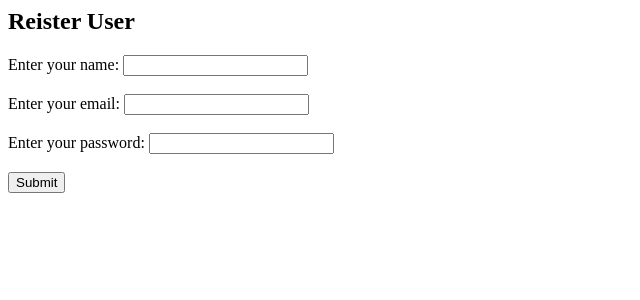
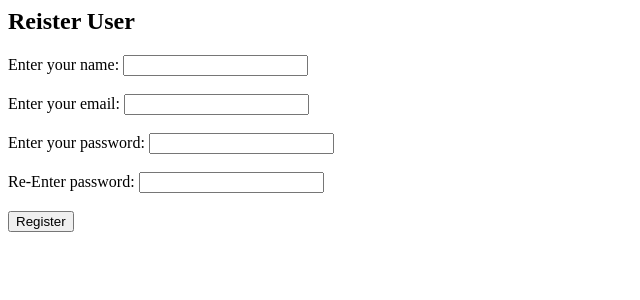
Before and after one commit to Kunal271002/FlaskTask, a Flask app: page / in a window 1280 px wide. Shown: the top 300 px of the page, without its empty margins (0-640 px from the left). Run offline with Flask 3, Linux system fonts and the light colour scheme.

Commit message:
Database Connection and Register User Complete

```diff
--- a/app/__init__.py
+++ b/app/__init__.py
@@ -8,7 +8,7 @@ jwt = JWTManager()
 def create_app():
 
     app = Flask(__name__)
-    app.config["SQLALCHEMY_DATABASE_URI"] = "mysql+pymysql://root:redhat@localhost/flipkartdb"
+    app.config["SQLALCHEMY_DATABASE_URI"] = "mysql+pymysql://root:12345678@localhost/demo"
     app.config["SQLALCHEMY_TRACK_MODIFICATIONS"] = False
     app.config["JWT_SECRET_KEY"] = 'super-secret-key'
 
@@ -19,6 +19,7 @@ def create_app():
     # from app.auth import auth_bp
     app.register_blueprint(api_bp)
     # app.register_blueprint(auth_bp)
-
+    with app.app_context():
+        db.create_all()
 
     return app
--- a/app/routes.py
+++ b/app/routes.py
@@ -1,16 +1,24 @@
-from app import create_app
-from flask import render_template,Blueprint,request
+from app import create_app,db
+from app.models import Register
+
+from flask import jsonify, render_template,Blueprint,request
 api_bp = Blueprint('api',__name__)
 
 @api_bp.route('/')
 def Home():
     return render_template("register.html")
 
-@api_bp.route('/register',methods=["POST","GET"])
-def Register():
-    # if request.method=="POST":
-    name = request.form['name']
-    Email = request.form["email"]
-    Password = request.form["password"]
-    print(name,Email,Password)
-    return f"{name}"
+@api_bp.route('/register', methods=["POST", "GET"])
+def register_user():
+    if request.method == "POST":
+        name = request.form['name']
+        Email = request.form["email"]
+        Password = request.form["password"]
+        EnterPassword = request.form["Enterpassword"]
+        if Password == EnterPassword:
+            NewUser = Register(name=name, email=Email, password=EnterPassword)
+            db.session.add(NewUser)
+            db.session.commit()
+            return jsonify({"message": "Data Added Successfully"})
+        else:
+            return jsonify({"message": "Password and Re-Password is Different"})
--- a/app/templates/register.html
+++ b/app/templates/register.html
@@ -3,7 +3,7 @@
   <title>Task Management</title>
 </head>
 <body>
-  <form methods="post" action="http://127.0.0.1:5000/register">
+  <form method="post" action="http://127.0.0.1:5000/register">
     <h2>Reister User</h2>
     <div>
       <label>Enter your name: </label>
@@ -12,9 +12,11 @@
       <input type="email" name="email"/><br><br>
       <label>Enter your password: </label>
       <input type="password" name="password"/><br><br>
+      <label>Re-Enter password: </label>
+      <input type="password" name="Enterpassword"/><br><br>
     </div>
     <div>
-      <button type="submit">Submit</button>
+      <button type="submit">Register</button>
     </div>
   </form>
 </body>
```
Also changed, not shown: app/models.py (+6 -4 lines).
